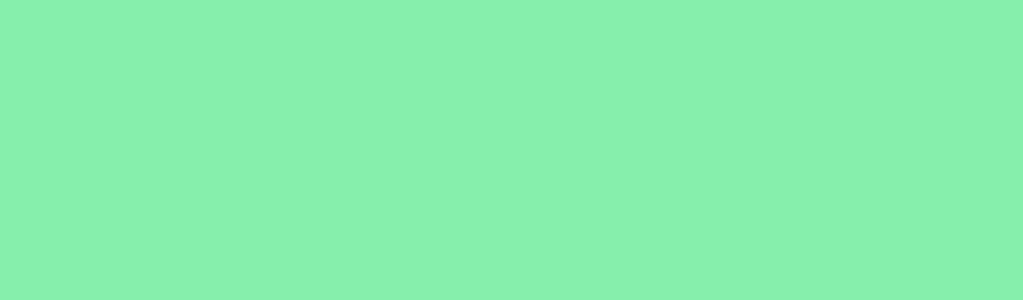
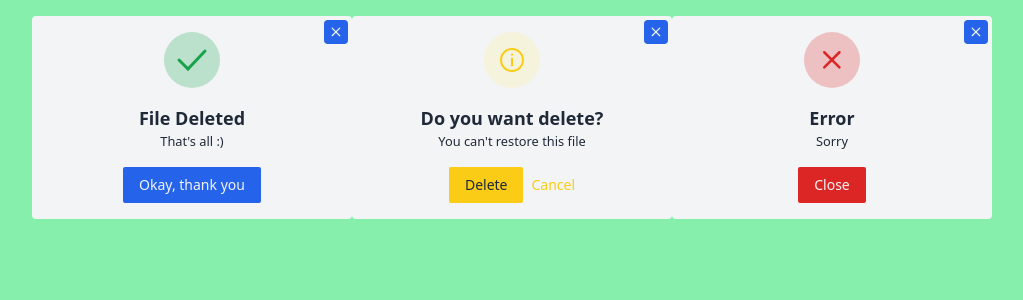
Before and after one commit to Andresser17/ui-library, a React (Create React App) app: page / in a window 1280 px wide. Shown: the top 300 px of the page, without its empty margins (128-1151 px from the left). Built offline with nearby package versions, Linux system fonts and the light colour scheme.

Commit message:
feat(PopUp): add success, info and error pop up
new props available, text, description and buttons

```diff
--- a/src/App.js
+++ b/src/App.js
@@ -7,7 +7,26 @@ import { ReactComponent as ErrorIcon } from "./icons/error-icon.svg";
 function App() {
   return (
     <div className="App p-4 h-screen bg-green-300 flex items-start justify-center">
-      <PopUp mode="pending" />
+      <PopUp
+        palette="primary"
+        title="File Deleted"
+        description="That's all :)"
+        buttons={[{ text: "Okay, thank you" }]}
+      />
+      <PopUp
+        palette="warning"
+        mode="info"
+        title="Do you want delete?"
+        description="You can't restore this file"
+        buttons={[{ text: "Delete" }, { text: "Cancel" }]}
+      />
+      <PopUp
+        palette="danger"
+        mode="error"
+        title="Error"
+        description="Sorry"
+        buttons={[{ text: "Close" }]}
+      />
     </div>
   );
 }
--- a/src/PopUp.js
+++ b/src/PopUp.js
@@ -1,23 +1,90 @@
-import { useRef, useEffect } from "react";
 import PropTypes from "prop-types";
 // Components
 import PopUpModal from "./PopUpModal";
+import Button from "./Button";
 // Icons
-// import { ReactComponent as DefaultIcon } from "./icons/division-icon.svg";
+import { ReactComponent as CheckIcon } from "./icons/success-icon.svg";
+import { ReactComponent as ErrorIcon } from "./icons/error-icon.svg";
+import { ReactComponent as InfoIcon } from "./icons/info-icon.svg";
 
-function PopUp({ palette, mode = "stop" }) {
-  // If palette is not provided, is equal primary
-  const optPalette = palette ? palette : "primary";
+function PopUp({
+  palette = "primary",
+  title,
+  description,
+  buttons,
+  mode = "success",
+}) {
+  const mappedButtons =
+    buttons &&
+    buttons.map((b, i) => {
+      if (buttons.length > 1 && i === buttons.length - 1)
+        return <button className="mx-1 text-bg h-fit">{b.text}</button>;
+
+      return (
+        <span className="mx-1 block">
+          <Button text={b.text} palette={palette} />
+        </span>
+      );
+    });
 
   return (
-    <PopUpModal countdown={2}>
-      <h2>hello world</h2>
+    <PopUpModal>
+      <div className={`flex flex-col items-center text-gray-800 ${palette}`}>
+        {mode === "error" && (
+          <>
+            <span className="bg-red-600/25 block w-14 h-14 p-3 rounded-[50%]">
+              <ErrorIcon className="text-bg danger" />
+            </span>
+
+            <span className="mt-4 text-lg font-semibold">{title}</span>
+
+            <p className="text-[0.8rem]">{description}</p>
+
+            <div className="mt-4 text-sm flex items-center">
+              {mappedButtons}
+            </div>
+          </>
+        )}
+
+        {mode === "info" && (
+          <>
+            <span className="bg-yellow-200/25 block w-14 h-14 p-3 rounded-[50%]">
+              <InfoIcon className="text-bg warning" />
+            </span>
+
+            <span className="mt-4 text-lg font-semibold">{title}</span>
+
+            <p className="text-[0.8rem]">{description}</p>
+
+            <div className="mt-4 text-sm flex items-center">
+              {mappedButtons}
+            </div>
+          </>
+        )}
+
+        {mode === "success" && (
+          <>
+            <span className="bg-green-600/25 block w-14 h-14 p-3 rounded-[50%]">
+              <CheckIcon className="text-bg success" />
+            </span>
+
+            <span className="mt-4 text-lg font-semibold">{title}</span>
+
+            <p className="text-[0.8rem]">{description}</p>
+
+            <div className="mt-4 text-sm">{mappedButtons}</div>
+          </>
+        )}
+      </div>
     </PopUpModal>
   );
 }
 PopUp.propTypes = {
   palette: PropTypes.string,
+  title: PropTypes.string,
+  description: PropTypes.string,
   mode: PropTypes.string,
+  buttons: PropTypes.array,
 };
 
 export default PopUp;
--- a/src/PopUpModal.js
+++ b/src/PopUpModal.js
@@ -3,7 +3,7 @@ import PropTypes from "prop-types";
 // Icons
 import { ReactComponent as CloseIcon } from "./icons/error-icon.svg";
 
-function PopUpModal({ palette, children, countdown = 0 }) {
+function PopUpModal({ palette, countdown = 0, children }) {
   // If palette is not provided, is equal primary
   const optPalette = palette ? palette : "primary-white";
   // refs
@@ -21,7 +21,7 @@ function PopUpModal({ palette, children, countdown = 0 }) {
   return (
     <div
       ref={modalRef}
-      className={`relative bg-bg text-text px-2 pt-4 pb-2 min-w-[20rem] min-h-[4rem] rounded ${optPalette}`}
+      className={`relative bg-bg text-text px-2 py-4 min-w-[20rem] min-h-[4rem] rounded ${optPalette}`}
     >
       <button
         onClick={closeModal}
@@ -36,7 +36,6 @@ function PopUpModal({ palette, children, countdown = 0 }) {
 }
 PopUpModal.propTypes = {
   palette: PropTypes.string,
-  mode: PropTypes.string,
   countdown: PropTypes.number,
 };
 
--- a/src/index.css
+++ b/src/index.css
@@ -5,6 +5,20 @@
 
 @layer base {
   :root {
+    --bg: theme("colors.blue.600");
+    --text: theme("colors.gray.100");
+    --hover: theme("colors.blue.700");
+    --active: theme("colors.blue.800");
+    --focus: theme("colors.blue.800");
+    --focus-border: theme("colors.gray.200");
+    --border: theme("colors.gray.100");
+    --disabled-opacity: 0.5;
+    /* --disabled: theme("colors.blue.400"); */
+    /* --disabled-text: theme("colors.gray.100"); */
+    /* --disabled-border: theme("colors.gray.100"); */
+  }
+
+  .primary {
     --bg: theme("colors.blue.600");
     --text: theme("colors.gray.100");
     --hover: theme("colors.blue.700");
```
